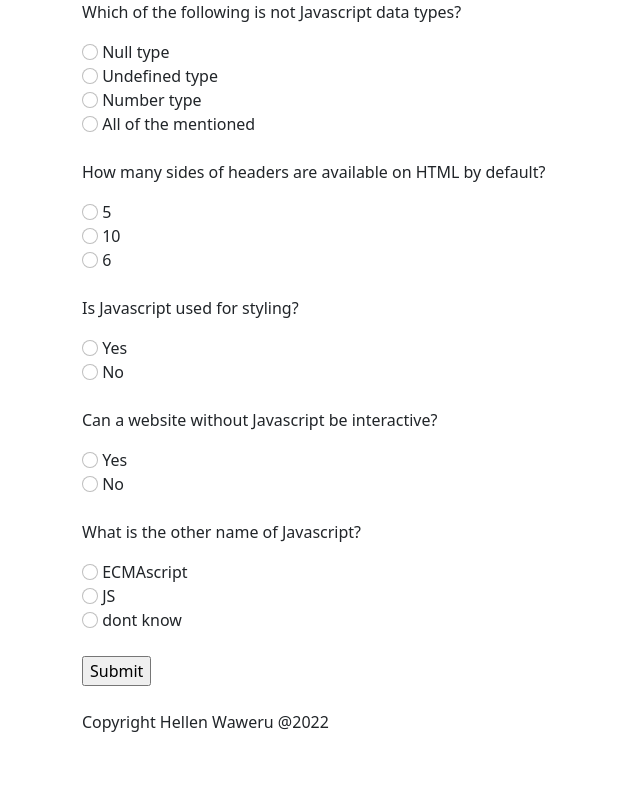
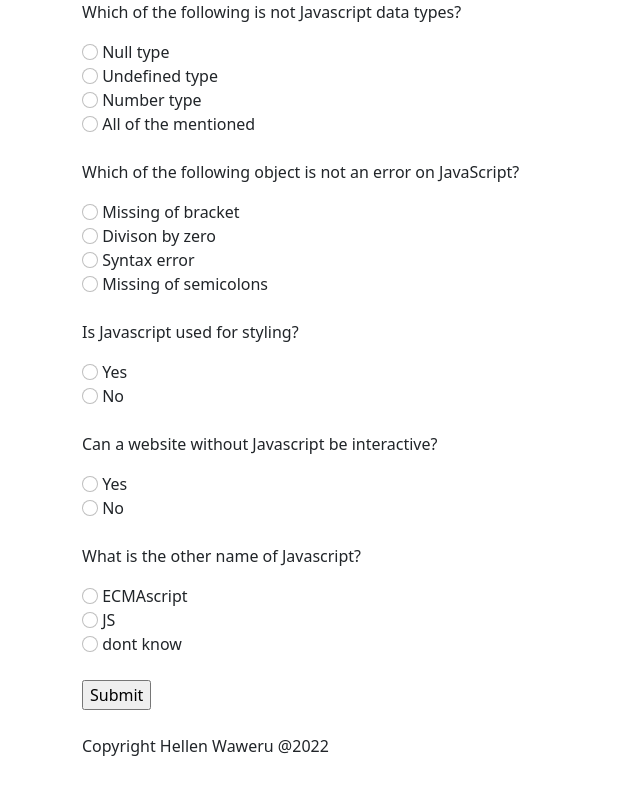
Before and after one commit to hwaweru/quizboard, a plain HTML site: page index.html in a window 1280 px wide. Shown: the whole page, without its empty margins (0-640 px from the left). Drawn offline with nearby package versions, Linux system fonts and the light colour scheme.

Commit message:
amend question2

```diff
--- a/index.html
+++ b/index.html
@@ -17,19 +17,21 @@
             <input class="form-check-input ouranswers" type="radio" name="ansDefault" id="ans_one_a">
             <label class="form-check-label" for="ans_one_a">Null type </label> <br>
             <input class="form-check-input ouranswers" type="radio" name="ansDefault" id="ans_one_b">
-            <label class="form-check-label" for="ans_one_a"> Undefined type </label> <br>
+            <label class="form-check-label" for="ans_one_b"> Undefined type </label> <br>
             <input class="form-check-input ouranswers" type="radio" name="ansDefault" id="ans_one_c">
-            <label class="form-check-label" for="ans_one_a"> Number type  </label> <br>
+            <label class="form-check-label" for="ans_one_c"> Number type  </label> <br>
             <input class="form-check-input ouranswers" type="radio" name="ansDefault" id="ans_one_d">
-            <label class="form-check-label" for="ans_one_a"> All of the mentioned  </label> <br>
+            <label class="form-check-label" for="ans_one_d"> All of the mentioned  </label> <br>
             <br>
-            <p>How many sides of headers are available on HTML by default?</p>
+            <p>Which of the following object is not an error on JavaScript?</p>
             <input class="form-check-input ouranswers" type="radio" name="ansDefault" id="ans_two_a">
-            <label class="form-check-label" for="ans_two_a">5 </label> <br>
+            <label class="form-check-label" for="ans_two_a">Missing of bracket </label> <br>
             <input class="form-check-input ouranswers" type="radio" name="ansDefault" id="ans_two_b">
-            <label class="form-check-label" for="ans_two_b"> 10 </label> <br>
+            <label class="form-check-label" for="ans_two_b"> Divison by zero </label> <br>
             <input class="form-check-input ouranswers" type="radio" name="ansDefault" id="ans_two_c">
-            <label class="form-check-label" for="ans_two_c"> 6 </label> <br>
+            <label class="form-check-label" for="ans_two_c"> Syntax error </label> <br>
+            <input class="form-check-input ouranswers" type="radio" name="ansDefault" id="ans_two_d">
+            <label class="form-check-label" for="ans_two_d"> Missing of semicolons </label> <br>
             <br>
             <p>Is Javascript used for styling? </p>
             <input class="form-check-input ouranswers" type="radio" name="ansDefault" id="ans_three_a">
```
